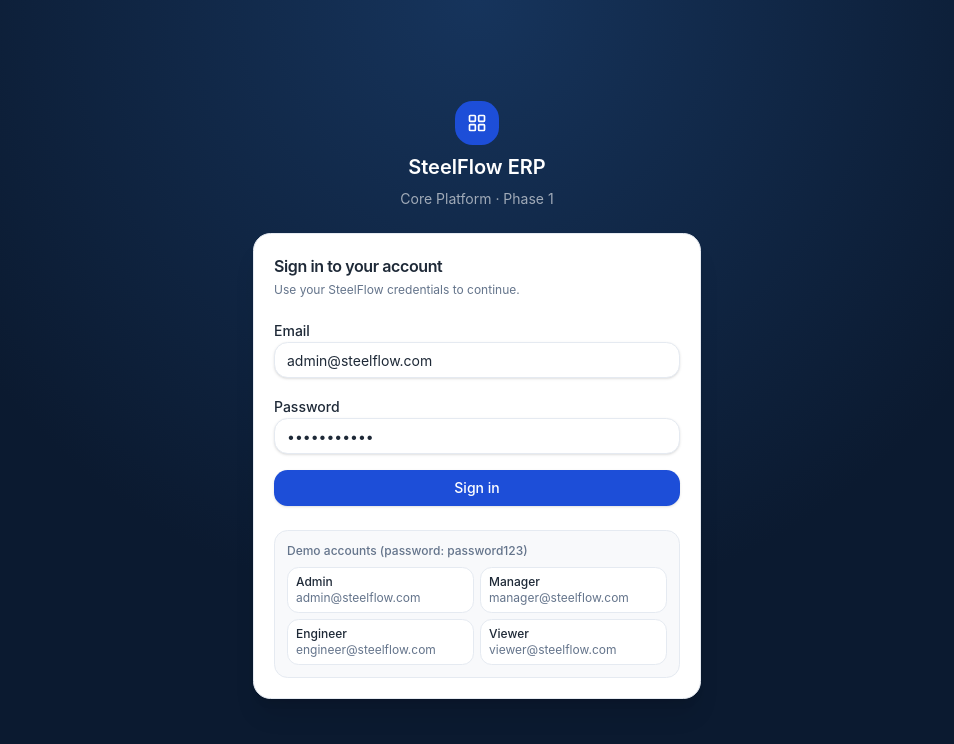
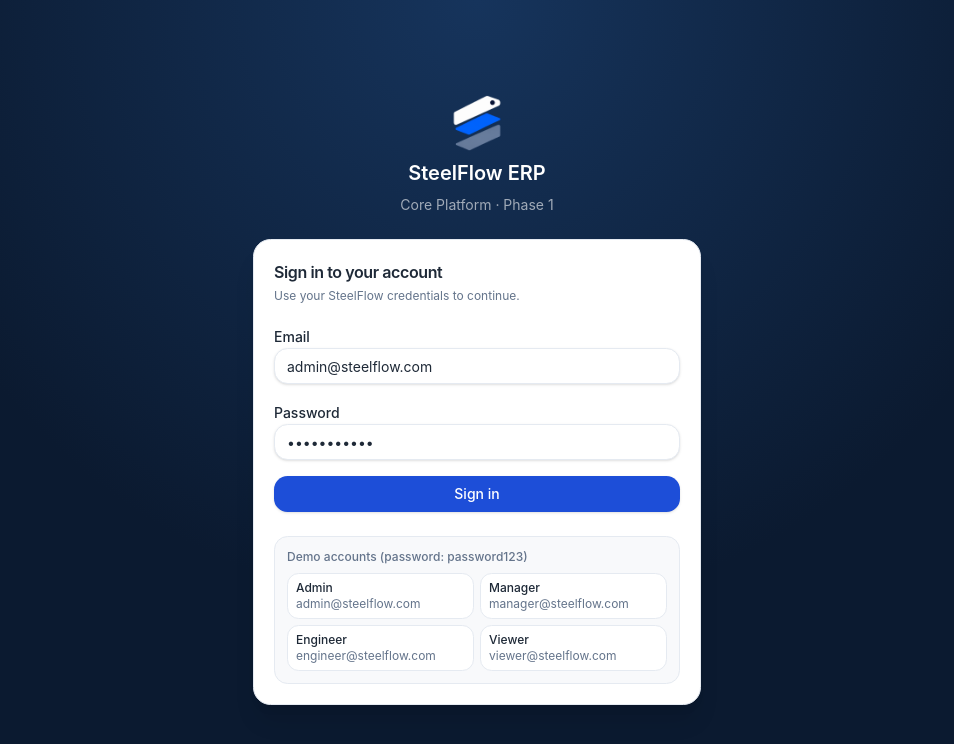
Before and after one commit to NouranElsyed/APIC, a Next.js app: page /login in a window 1280 px wide. Shown: the top 744 px of the page, without its empty margins (163-1117 px from the left). Built offline with nearby package versions, Linux system fonts and the light colour scheme.

Commit message:
edit sidebar

```diff
--- a/src/app/(auth)/login/page.tsx
+++ b/src/app/(auth)/login/page.tsx
@@ -1,14 +1,12 @@
 import { Suspense } from "react";
 import { LoginForm } from "@/features/auth/login-form";
-import { LayoutGrid } from "lucide-react";
 
 export default function LoginPage() {
   return (
     <div className="w-full max-w-md">
       <div className="mb-6 flex flex-col items-center gap-2 text-white">
-        <div className="flex h-11 w-11 items-center justify-center rounded-xl bg-primary">
-          <LayoutGrid className="h-5 w-5" />
-        </div>
+        {/* eslint-disable-next-line @next/next/no-img-element */}
+        <img src="/logo-icon.png" alt="SteelFlow" className="h-14 w-14 object-contain" />
         <h1 className="text-xl font-semibold">SteelFlow ERP</h1>
         <p className="text-sm text-white/60">Core Platform · Phase 1</p>
       </div>
--- a/src/components/layout/mobile-nav.tsx
+++ b/src/components/layout/mobile-nav.tsx
@@ -5,7 +5,6 @@ import { Dialog, DialogContent, DialogTitle } from "@/components/ui/dialog";
 import { visibleNavItems } from "@/lib/nav-config";
 import { cn } from "@/lib/utils";
 import type { Role } from "@prisma/client";
-import { LayoutGrid } from "lucide-react";
 
 export function MobileNav({ role, open, onOpenChange }: { role: Role; open: boolean; onOpenChange: (v: boolean) => void }) {
   const pathname = usePathname();
@@ -16,9 +15,8 @@ export function MobileNav({ role, open, onOpenChange }: { role: Role; open: bool
       <DialogContent className="left-0 top-0 h-full max-h-full w-72 max-w-[80vw] translate-x-0 translate-y-0 rounded-none border-0 bg-sidebar p-0 text-sidebar-foreground data-[state=open]:slide-in-from-left">
         <DialogTitle className="sr-only">Navigation</DialogTitle>
         <div className="flex h-16 items-center gap-2.5 border-b border-sidebar-border px-5">
-          <div className="flex h-8 w-8 items-center justify-center rounded-lg bg-primary text-white">
-            <LayoutGrid className="h-4.5 w-4.5" />
-          </div>
+          {/* eslint-disable-next-line @next/next/no-img-element */}
+          <img src="/logo-icon.png" alt="SteelFlow" className="h-8 w-8 shrink-0 object-contain" />
           <p className="text-sm font-semibold text-white">SteelFlow</p>
         </div>
         <nav className="space-y-1 p-3">
--- a/src/components/layout/sidebar.tsx
+++ b/src/components/layout/sidebar.tsx
@@ -1,7 +1,6 @@
 "use client";
 import Link from "next/link";
 import { usePathname } from "next/navigation";
-import { LayoutGrid } from "lucide-react";
 import { cn } from "@/lib/utils";
 import { visibleNavItems } from "@/lib/nav-config";
 import type { Role } from "@prisma/client";
@@ -19,9 +18,8 @@ export function Sidebar({ role, collapsed, open = true }: { role: Role; collapse
       )}
     >
       <div className="flex h-16 items-center gap-2.5 border-b border-sidebar-border px-5">
-        <div className="flex h-8 w-8 shrink-0 items-center justify-center rounded-lg bg-primary text-white">
-          <LayoutGrid className="h-4.5 w-4.5" />
-        </div>
+        {/* eslint-disable-next-line @next/next/no-img-element */}
+        <img src="/logo-icon.png" alt="SteelFlow" className="h-8 w-8 shrink-0 object-contain" />
         {!collapsed && (
           <div className="leading-tight">
             <p className="text-sm font-semibold text-white">SteelFlow</p>
```
Also changed, not shown: public/logo-icon.png (added), src/app/icon.png (added).
